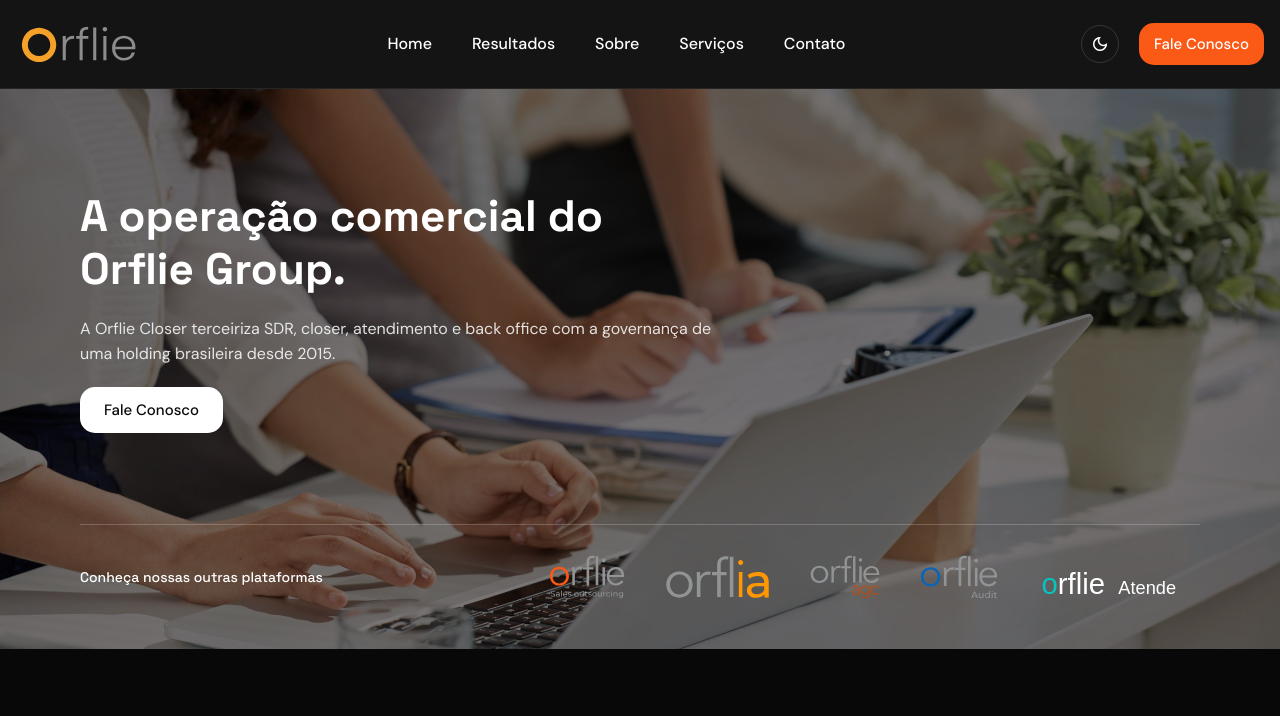
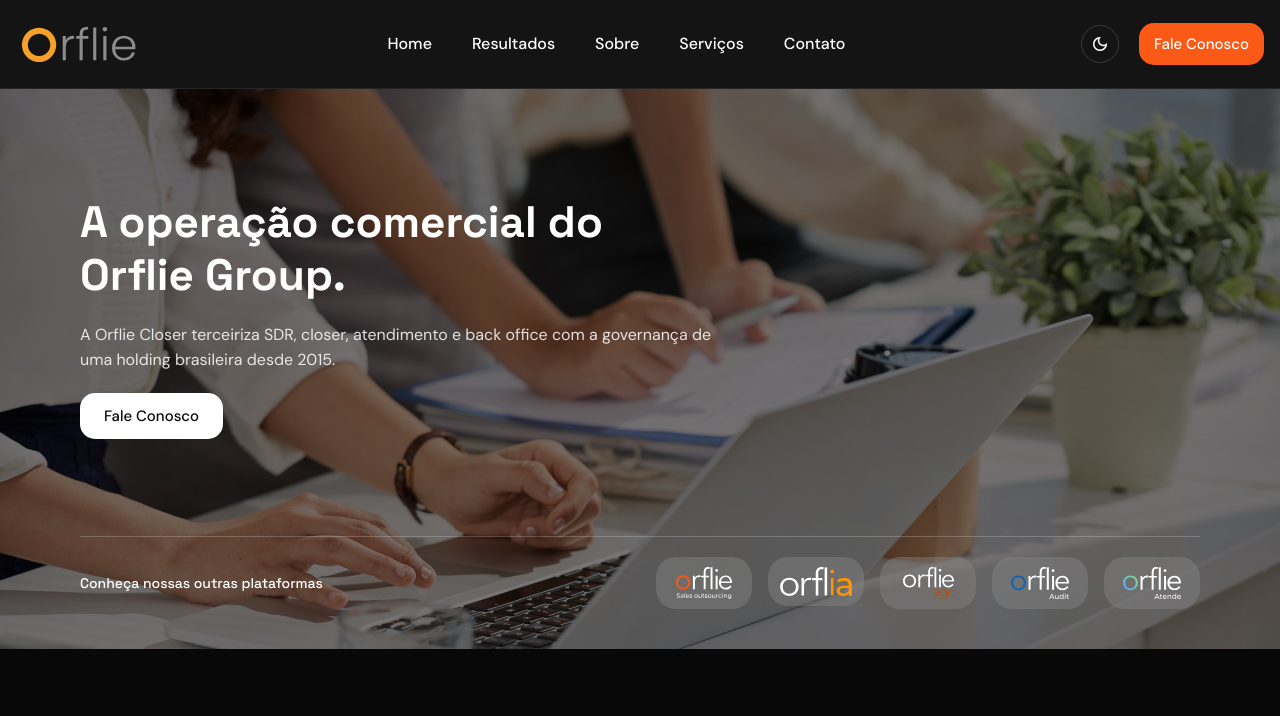
Before and after one commit to A-Caroline-Martins/orflie-closer, a plain HTML site: page index.html in a window 1280 px wide. Shown: the top 716 px of the page. Drawn offline with nearby package versions, Linux system fonts and the light colour scheme.

Commit message:
Adição das logos e links

```diff
--- a/assets/css/style.css
+++ b/assets/css/style.css
@@ -264,7 +264,6 @@
   line-height: 1.2;
 }
 
-
 @media (max-width: 767.98px) {
   .showcase-title {
     font-size: 2.25rem;
@@ -502,7 +501,6 @@
   align-items: center;
 }
 
-
 .banner-features h2 {
   font-size: 0.875rem;
   font-weight: 500;
@@ -512,22 +510,28 @@
 .banner-features ul {
   display: flex;
   flex-wrap: wrap;
-  gap: 1.25rem;
+  gap: 1rem;
 }
 
 .banner-features ul li a {
   display: flex;
   align-items: center;
+  justify-content: center;
   gap: 0.5rem;
-  font-size: 0.875rem;
-  color: var(--white);
+  font-size: 0.9rem;
+  background: #83838377;
+  min-width: 6rem;
 }
 
 .banner-features ul li img {
-  height: 2.75rem;
+  height: 2rem;
   width: auto;
   object-fit: contain;
 }
+.banner-features ul li:nth-child(2) img {
+  height: 1.8rem;
+}
+
 
 /*Service*/
 .services {
@@ -1166,8 +1170,6 @@
   }
 }
 
-
-
 @media (max-width: 767.98px) {
   .showcase-title {
     font-size: 2.25rem;
--- a/index.html
+++ b/index.html
@@ -96,55 +96,55 @@
           <div class="banner-features">
             <h2>Conheça nossas outras plataformas</h2>
             <ul>
-
               <li>
                 <a
-                  href="https://orflie-outsourcing.vercel.app/"
+                  href="https://orflie.com.br/"
                   target="_blank"
                   rel="noopener noreferrer"
                   ><img
-                    src="assets/images/brand/orflie-outsourcing-full.svg"
+                    src="assets/images/Orflie - Sales outsourcing.svg"
                     alt="Orflie Outsourcing"
                 /></a>
               </li>
 
               <li>
                 <a
-                  href="https://orflie-group.vercel.app/"
+                  href="https://orflia.ai/"
                   target="_blank"
                   rel="noopener noreferrer"
-                  ><img src="assets/images/brand/orflia-full.svg" alt="Orflia"
+                  class="orflia"
+                  ><img src="assets/images/Orflie - Orflia.svg" alt="Orflia"
                 /></a>
               </li>
 
               <li>
                 <a
-                  href="https://orflie-group.vercel.app/"
+                  href="https://agc.orflie.group/"
                   target="_blank"
                   rel="noopener noreferrer"
-                  ><img
-                    src="assets/images/brand/orflie-agc-full.svg"
-                    alt="Orflie AGC"
+                  ><img src="assets/images/Orflie - AGC.svg" alt="Orflie AGC"
                 /></a>
               </li>
 
               <li>
                 <a
-                  href="https://orflie-group.vercel.app/"
+                  href="https://audit.orflie.group/"
                   target="_blank"
                   rel="noopener noreferrer"
                   ><img
-                    src="assets/images/brand/orflie-audit-full.svg"
+                    src="assets/images/Orflie - Audit.svg"
                     alt="Orflie Audit"
                 /></a>
               </li>
 
               <li>
                 <a
-                  href="https://orflie-group.vercel.app/"
+                  href="https://www.orflie.com/"
                   target="_blank"
                   rel="noopener noreferrer"
-                  ><img src="assets/images/callcenter.svg" alt="Orflie Atende"
+                  ><img
+                    src="assets/images/Orflie - Atende.svg"
+                    alt="Orflie Atende"
                 /></a>
               </li>
             </ul>
```
Also changed, not shown: assets/images/Orflie - AGC.svg (added), assets/images/Orflie - Atende.svg (added), assets/images/Orflie - Audit.svg (added), assets/images/Orflie - Orflia.svg (added), assets/images/Orflie - Sales outsourcing.svg (added), assets/images/brand/orflia-full.svg (deleted), assets/images/brand/orflie-agc-full.svg (deleted), assets/images/brand/orflie-audit-full.svg (deleted), assets/images/brand/orflie-group.svg (deleted), assets/images/brand/orflie-outsourcing-full.svg (deleted), assets/images/callcenter.svg (deleted).
